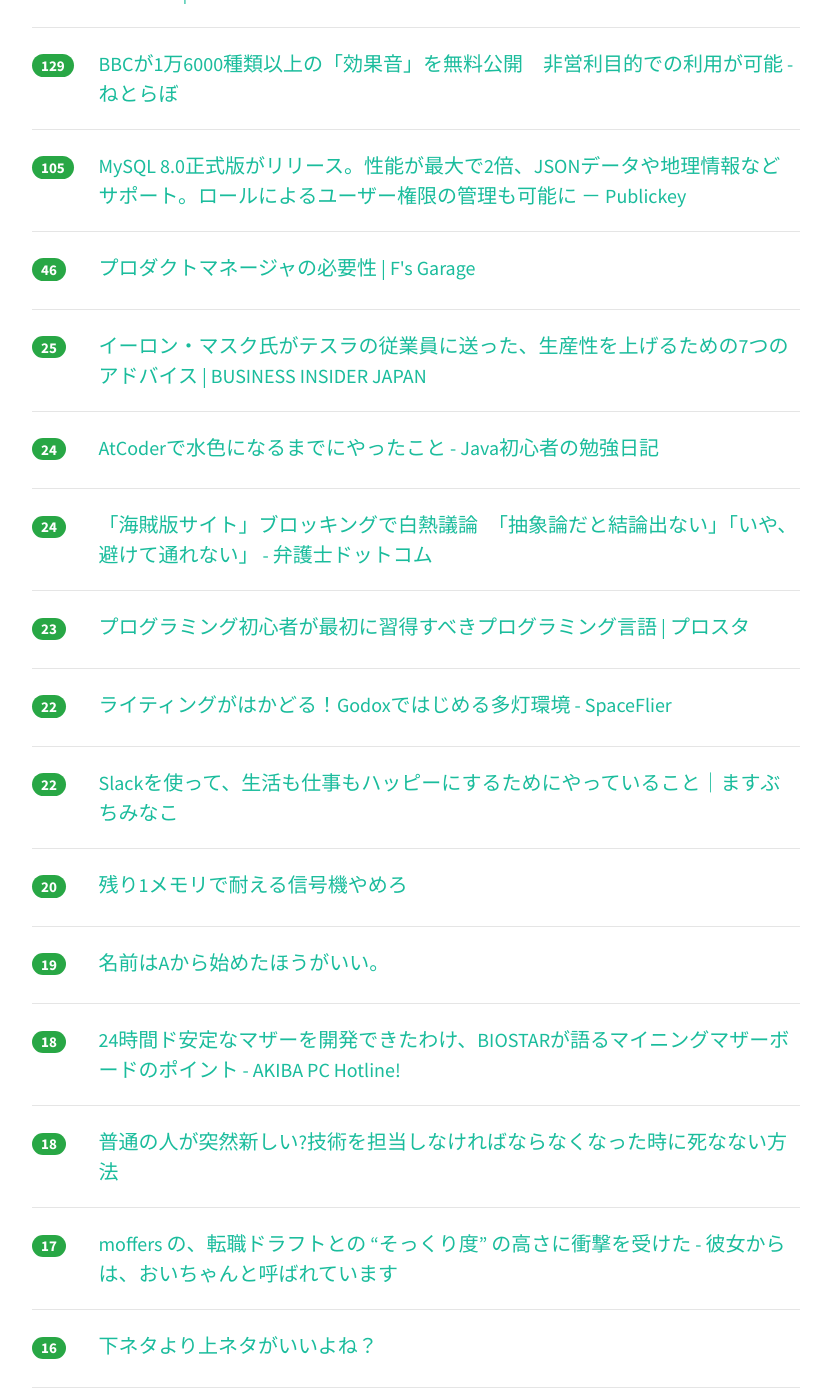
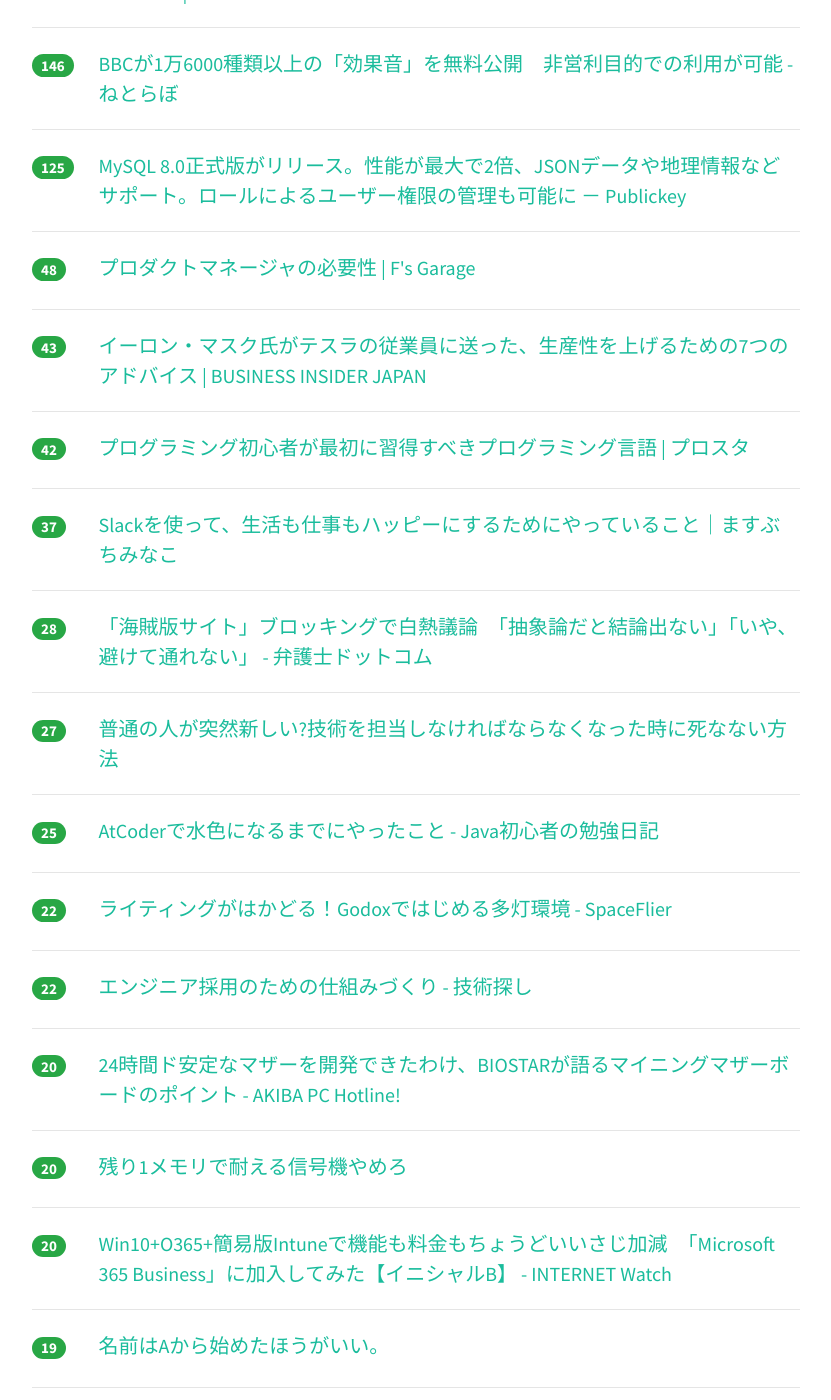
Before and after one commit to yatta47/hatena-matome-site, a Jekyll site: the page built from _posts/2018-04-23-hatena.md, in a window 1280 px wide and 1400 px high, scrolled down 550 px. Shown: the whole window, without its empty margins (224-1055 px from the left). Built offline with Jekyll 4.4.1, drawn with Linux system fonts in a browser that asks for light colours; nearby versions of some CDN libraries; some of the changed text lies outside the part shown.

Commit message:
Updated 2018-04-23

```diff
--- a/_posts/2018-04-23-hatena.md
+++ b/_posts/2018-04-23-hatena.md
@@ -1,54 +1,64 @@
 ---
 layout: post
 title:  "2018-04-23 はてぶIT"
-date:   2018-04-23 11:02:48
+date:   2018-04-23 12:02:02
 tags: [it-hotentry]
 ---
-22 件のデータあり
+29 件のデータあり
 
 <hr><div class="row">
-<div class="col-1"><span class="badge badge-pill badge-success h2">393</span></div>
+<div class="col-1"><span class="badge badge-pill badge-success h2">436</span></div>
 <div class="col-11"><a href='https://news.yahoo.co.jp/byline/yamamotoichiro/20180422-00084326/' target='_blank'>NTTグループが23日月曜にも傘下ISPに対し独自のブロッキング案を発表・実施か(山本一郎) - 個人 - Yahoo!ニュース</a></div>
 </div>
 <hr>
 <div class="row">
-<div class="col-1"><span class="badge badge-pill badge-success h2">145</span></div>
+<div class="col-1"><span class="badge badge-pill badge-success h2">165</span></div>
 <div class="col-11"><a href='http://www.mag2.com/p/money/437235' target='_blank'>Amazon一強時代は終焉へ。「Google」がじわじわとEC界を侵略している＝シバタナオキ | マネーボイス</a></div>
 </div>
 <hr>
 <div class="row">
-<div class="col-1"><span class="badge badge-pill badge-success h2">129</span></div>
+<div class="col-1"><span class="badge badge-pill badge-success h2">146</span></div>
 <div class="col-11"><a href='http://nlab.itmedia.co.jp/nl/articles/1804/22/news031.html' target='_blank'>BBCが1万6000種類以上の「効果音」を無料公開　非営利目的での利用が可能 - ねとらぼ</a></div>
 </div>
 <hr>
 <div class="row">
-<div class="col-1"><span class="badge badge-pill badge-success h2">105</span></div>
+<div class="col-1"><span class="badge badge-pill badge-success h2">125</span></div>
 <div class="col-11"><a href='http://www.publickey1.jp/blog/18/mysql_802json.html' target='_blank'>MySQL 8.0正式版がリリース。性能が最大で2倍、JSONデータや地理情報などサポート。ロールによるユーザー権限の管理も可能に － Publickey</a></div>
 </div>
 <hr>
 <div class="row">
-<div class="col-1"><span class="badge badge-pill badge-success h2">46</span></div>
+<div class="col-1"><span class="badge badge-pill badge-success h2">48</span></div>
 <div class="col-11"><a href='https://f-shin.net/fsgarage/6341' target='_blank'>プロダクトマネージャの必要性 | F's Garage</a></div>
 </div>
 <hr>
 <div class="row">
-<div class="col-1"><span class="badge badge-pill badge-success h2">25</span></div>
+<div class="col-1"><span class="badge badge-pill badge-success h2">43</span></div>
 <div class="col-11"><a href='https://www.businessinsider.jp/post-165996' target='_blank'>イーロン・マスク氏がテスラの従業員に送った、生産性を上げるための7つのアドバイス | BUSINESS INSIDER JAPAN</a></div>
 </div>
 <hr>
 <div class="row">
-<div class="col-1"><span class="badge badge-pill badge-success h2">24</span></div>
-<div class="col-11"><a href='http://naoppy.hateblo.jp/entry/2018/04/22/AtCoder%E3%81%A7%E6%B0%B4%E8%89%B2%E3%81%AB%E3%81%AA%E3%82%8B%E3%81%BE%E3%81%A7%E3%81%AB%E3%82%84%E3%81%A3%E3%81%9F%E3%81%93%E3%81%A8' target='_blank'>AtCoderで水色になるまでにやったこと - Java初心者の勉強日記</a></div>
+<div class="col-1"><span class="badge badge-pill badge-success h2">42</span></div>
+<div class="col-11"><a href='http://programming-study.com/trouble/programming-language-learn/' target='_blank'>プログラミング初心者が最初に習得すべきプログラミング言語 | プロスタ</a></div>
 </div>
 <hr>
 <div class="row">
-<div class="col-1"><span class="badge badge-pill badge-success h2">24</span></div>
+<div class="col-1"><span class="badge badge-pill badge-success h2">37</span></div>
+<div class="col-11"><a href='https://note.hapticweb.org/n/n8e0b97e2c8e0' target='_blank'>Slackを使って、生活も仕事もハッピーにするためにやっていること｜ますぶちみなこ</a></div>
+</div>
+<hr>
+<div class="row">
+<div class="col-1"><span class="badge badge-pill badge-success h2">28</span></div>
 <div class="col-11"><a href='https://www.bengo4.com/internet/n_7763/' target='_blank'>「海賊版サイト」ブロッキングで白熱議論　「抽象論だと結論出ない」「いや、避けて通れない」 - 弁護士ドットコム</a></div>
 </div>
 <hr>
 <div class="row">
-<div class="col-1"><span class="badge badge-pill badge-success h2">23</span></div>
-<div class="col-11"><a href='http://programming-study.com/trouble/programming-language-learn/' target='_blank'>プログラミング初心者が最初に習得すべきプログラミング言語 | プロスタ</a></div>
+<div class="col-1"><span class="badge badge-pill badge-success h2">27</span></div>
+<div class="col-11"><a href='https://www.slideshare.net/HirokiIshikawa1/ss-94490585' target='_blank'>普通の人が突然新しい?技術を担当しなければならなくなった時に死なない方法</a></div>
+</div>
+<hr>
+<div class="row">
+<div class="col-1"><span class="badge badge-pill badge-success h2">25</span></div>
+<div class="col-11"><a href='http://naoppy.hateblo.jp/entry/2018/04/22/AtCoder%E3%81%A7%E6%B0%B4%E8%89%B2%E3%81%AB%E3%81%AA%E3%82%8B%E3%81%BE%E3%81%A7%E3%81%AB%E3%82%84%E3%81%A3%E3%81%9F%E3%81%93%E3%81%A8' target='_blank'>AtCoderで水色になるまでにやったこと - Java初心者の勉強日記</a></div>
 </div>
 <hr>
 <div class="row">
@@ -58,12 +68,22 @@ tags: [it-hotentry]
 <hr>
 <div class="row">
 <div class="col-1"><span class="badge badge-pill badge-success h2">22</span></div>
-<div class="col-11"><a href='https://note.hapticweb.org/n/n8e0b97e2c8e0' target='_blank'>Slackを使って、生活も仕事もハッピーにするためにやっていること｜ますぶちみなこ</a></div>
+<div class="col-11"><a href='http://blog.hiroppy.me/entry/2018/04/23/100031' target='_blank'>エンジニア採用のための仕組みづくり - 技術探し</a></div>
+</div>
+<hr>
+<div class="row">
+<div class="col-1"><span class="badge badge-pill badge-success h2">20</span></div>
+<div class="col-11"><a href='https://akiba-pc.watch.impress.co.jp/docs/sp/1116384.html' target='_blank'>24時間ド安定なマザーを開発できたわけ、BIOSTARが語るマイニングマザーボードのポイント - AKIBA PC Hotline!</a></div>
 </div>
 <hr>
 <div class="row">
 <div class="col-1"><span class="badge badge-pill badge-success h2">20</span></div>
 <div class="col-11"><a href='https://anond.hatelabo.jp/20180422163951' target='_blank'>残り1メモリで耐える信号機やめろ</a></div>
+</div>
+<hr>
+<div class="row">
+<div class="col-1"><span class="badge badge-pill badge-success h2">20</span></div>
+<div class="col-11"><a href='https://internet.watch.impress.co.jp/docs/column/shimizu/1118024.html' target='_blank'>Win10+O365+簡易版Intuneで機能も料金もちょうどいいさじ加減　「Microsoft 365 Business」に加入してみた【イニシャルB】 - INTERNET Watch</a></div>
 </div>
 <hr>
 <div class="row">
@@ -73,12 +93,7 @@ tags: [it-hotentry]
 <hr>
 <div class="row">
 <div class="col-1"><span class="badge badge-pill badge-success h2">18</span></div>
-<div class="col-11"><a href='https://akiba-pc.watch.impress.co.jp/docs/sp/1116384.html' target='_blank'>24時間ド安定なマザーを開発できたわけ、BIOSTARが語るマイニングマザーボードのポイント - AKIBA PC Hotline!</a></div>
-</div>
-<hr>
-<div class="row">
-<div class="col-1"><span class="badge badge-pill badge-success h2">18</span></div>
-<div class="col-11"><a href='https://www.slideshare.net/HirokiIshikawa1/ss-94490585' target='_blank'>普通の人が突然新しい?技術を担当しなければならなくなった時に死なない方法</a></div>
+<div class="col-11"><a href='https://togetter.com/li/1220491' target='_blank'>リモートワークはどうしたら上手くいく？全社員リモートで運営する社長が語るポイント - Togetter</a></div>
 </div>
 <hr>
 <div class="row">
@@ -87,13 +102,18 @@ tags: [it-hotentry]
 </div>
 <hr>
 <div class="row">
-<div class="col-1"><span class="badge badge-pill badge-success h2">16</span></div>
-<div class="col-11"><a href='https://anond.hatelabo.jp/20180421140909' target='_blank'>下ネタより上ネタがいいよね？</a></div>
+<div class="col-1"><span class="badge badge-pill badge-success h2">17</span></div>
+<div class="col-11"><a href='http://meyco.hateblo.jp/entry/2018/04/23/012939' target='_blank'>強いチームは本当にオフィスを捨てるのか？国外リモートワークのデザイナーが思った4つのこと - meycoのUX&UIデザイン技術メモ</a></div>
+</div>
+<hr>
+<div class="row">
+<div class="col-1"><span class="badge badge-pill badge-success h2">17</span></div>
+<div class="col-11"><a href='https://gigazine.net/news/20150109-freesound/' target='_blank'>無料で使える音源ファイルが山のようにダウンロードできる「Freesound」 - GIGAZINE</a></div>
 </div>
 <hr>
 <div class="row">
 <div class="col-1"><span class="badge badge-pill badge-success h2">16</span></div>
-<div class="col-11"><a href='https://internet.watch.impress.co.jp/docs/column/shimizu/1118024.html' target='_blank'>Win10+O365+簡易版Intuneで機能も料金もちょうどいいさじ加減　「Microsoft 365 Business」に加入してみた【イニシャルB】 - INTERNET Watch</a></div>
+<div class="col-11"><a href='https://anond.hatelabo.jp/20180421140909' target='_blank'>下ネタより上ネタがいいよね？</a></div>
 </div>
 <hr>
 <div class="row">
@@ -103,7 +123,12 @@ tags: [it-hotentry]
 <hr>
 <div class="row">
 <div class="col-1"><span class="badge badge-pill badge-success h2">14</span></div>
-<div class="col-11"><a href='https://togetter.com/li/1220491' target='_blank'>リモートワークはどうしたら上手くいく？全社員リモートで運営する社長が語るポイント - Togetter</a></div>
+<div class="col-11"><a href='https://www.nikkei.com/article/DGXMZO29556940Y8A410C1FFR000/' target='_blank'>広がる「天才プログラマー」人脈　企業価値5000億円超　　：日本経済新聞</a></div>
+</div>
+<hr>
+<div class="row">
+<div class="col-1"><span class="badge badge-pill badge-success h2">12</span></div>
+<div class="col-11"><a href='https://coliss.com/articles/build-websites/operation/work/live-design-output-solis.html' target='_blank'>便利すぎる！さまざまなデバイスのサイズを同時に確認しながら作業できる、Web制作の連携支援ツール -Solis | コリス</a></div>
 </div>
 <hr>
 <div class="row">
@@ -112,7 +137,17 @@ tags: [it-hotentry]
 </div>
 <hr>
 <div class="row">
+<div class="col-1"><span class="badge badge-pill badge-success h2">11</span></div>
+<div class="col-11"><a href='https://togetter.com/li/1220646' target='_blank'>「購入したコンテンツ、ダウンロード済みコンテンツも閲覧不可になる」なんてことをやっているから正規のサービス利用者が増えないんだよ！ - Togetter</a></div>
+</div>
+<hr>
+<div class="row">
 <div class="col-1"><span class="badge badge-pill badge-success h2">7</span></div>
 <div class="col-11"><a href='http://twitter.com/karmax00/status/987761803194023937' target='_blank'>江川仮名子◎5/4西1-M15aさんのツイート: "作ってたら楽しくなってきた結果…　歴史の本初めて読むなら何がいいですか？って訊かれても案外答えられないんだけど初めて読むならやめといた</a></div>
 </div>
 <hr>
+<div class="row">
+<div class="col-1"><span class="badge badge-pill badge-success h2">5</span></div>
+<div class="col-11"><a href='https://anond.hatelabo.jp/20180422090145' target='_blank'>１００文字未満の増田を見ない方法がしりたい</a></div>
+</div>
+<hr>
```
